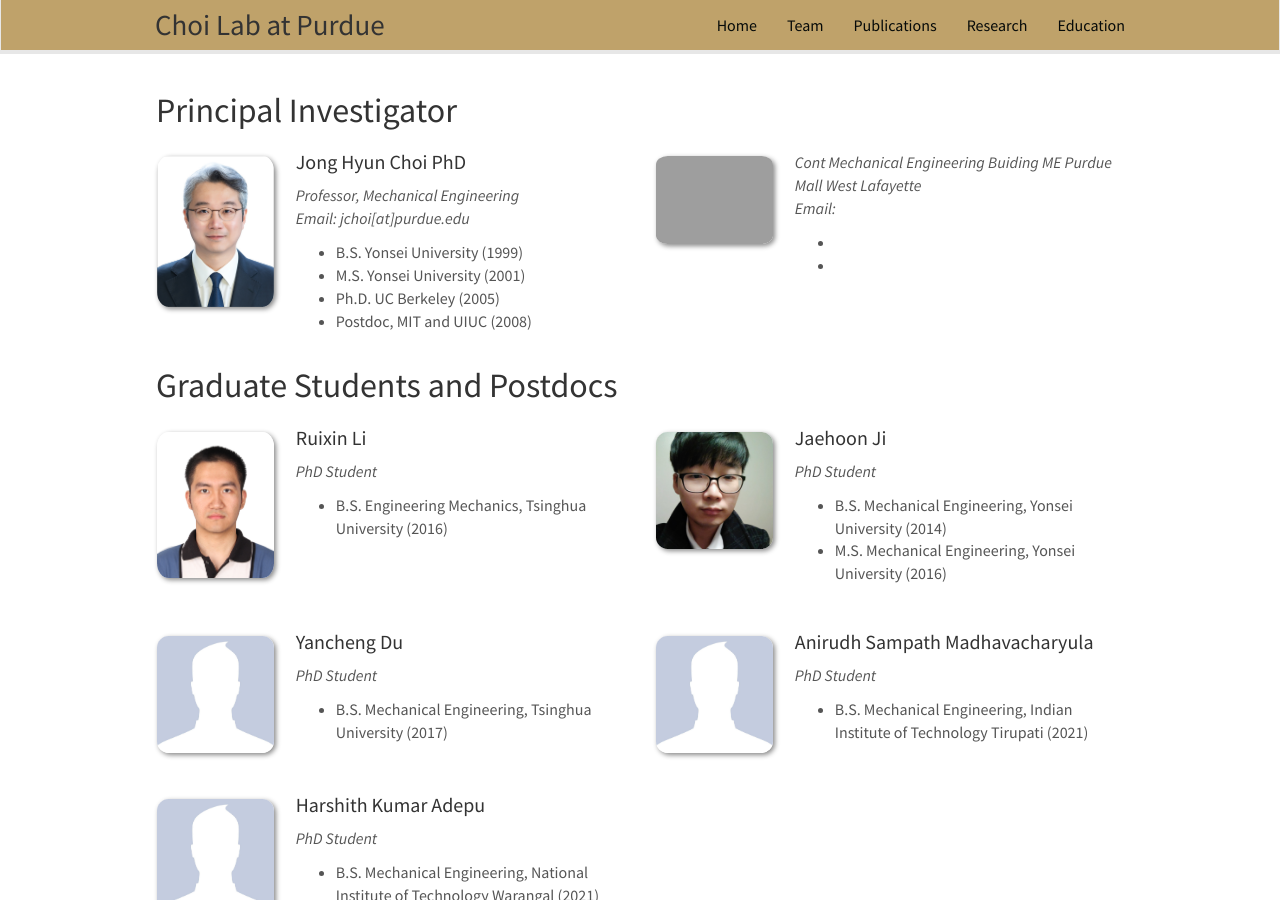
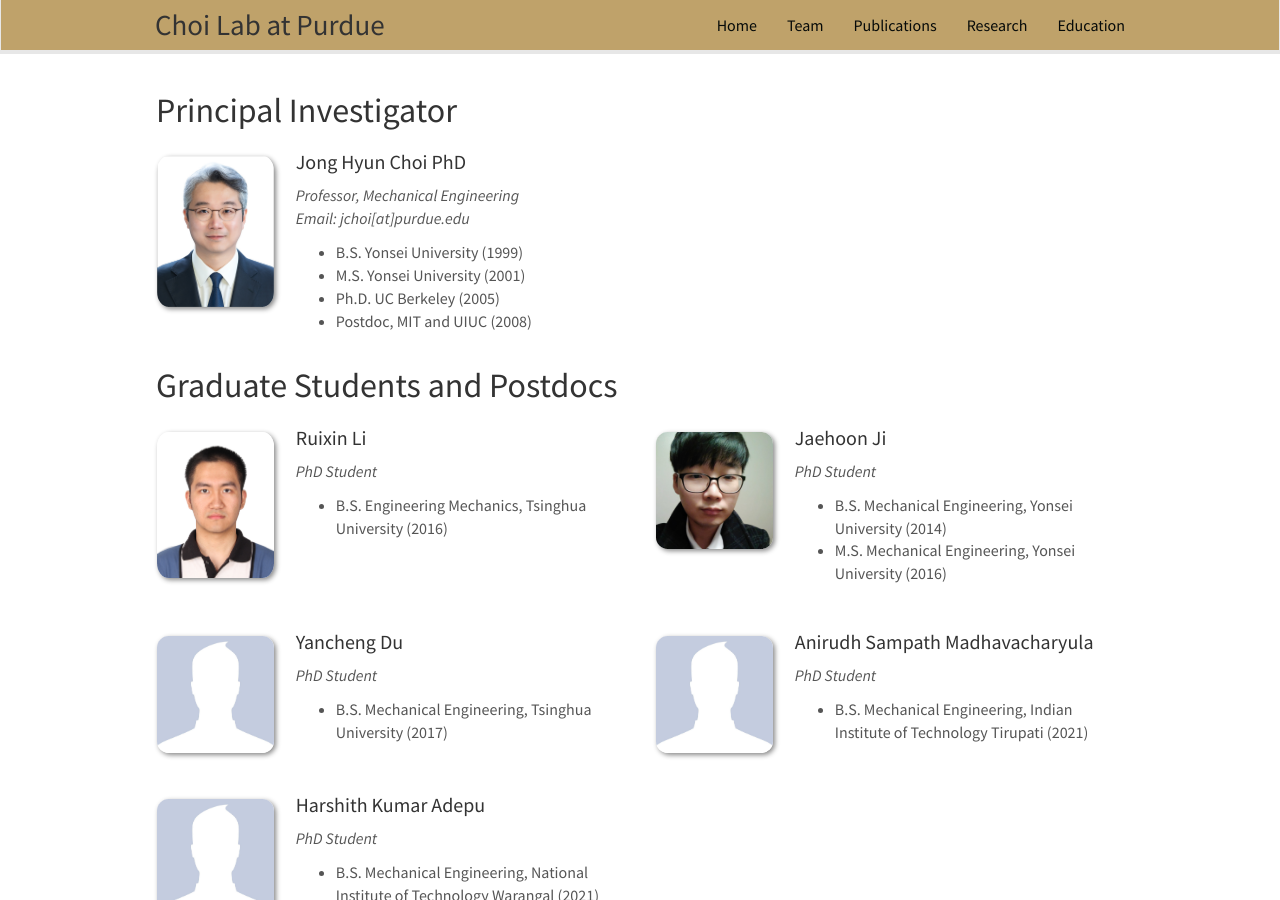
Before and after one commit to choidnalab/choidnalab.github.io, a Jekyll site: the page built from _pages/team.md, in a window 1280 px wide and 900 px high. Built offline with Jekyll 4.4.1, drawn with Linux system fonts in a browser that asks for light colours; nearby versions of some CDN libraries.

Commit message:
Update PI.yml

```diff
--- a/_data/PI.yml
+++ b/_data/PI.yml
@@ -7,13 +7,3 @@
   education2: M.S. Yonsei University (2001)
   education3: Ph.D. UC Berkeley (2005)
   education4: Postdoc, MIT and UIUC (2008)
-
-- name:
-  photo:
-  info: Cont                                          Mechanical Engineering Buiding                            ME                                 Purdue Mall                           West Lafayette
-  email:
-  number_educ: 2
-  education1:
-  education2:
-  education3:
-  education4:
```
